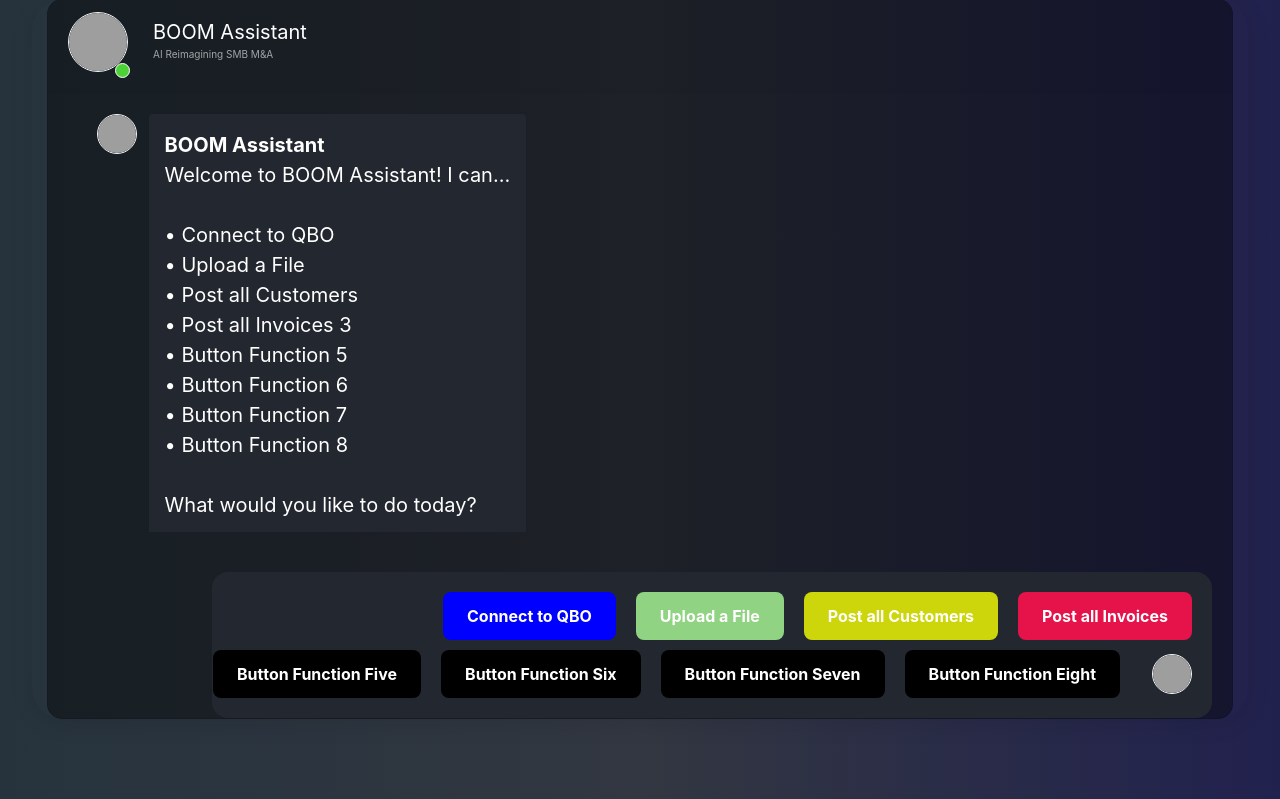
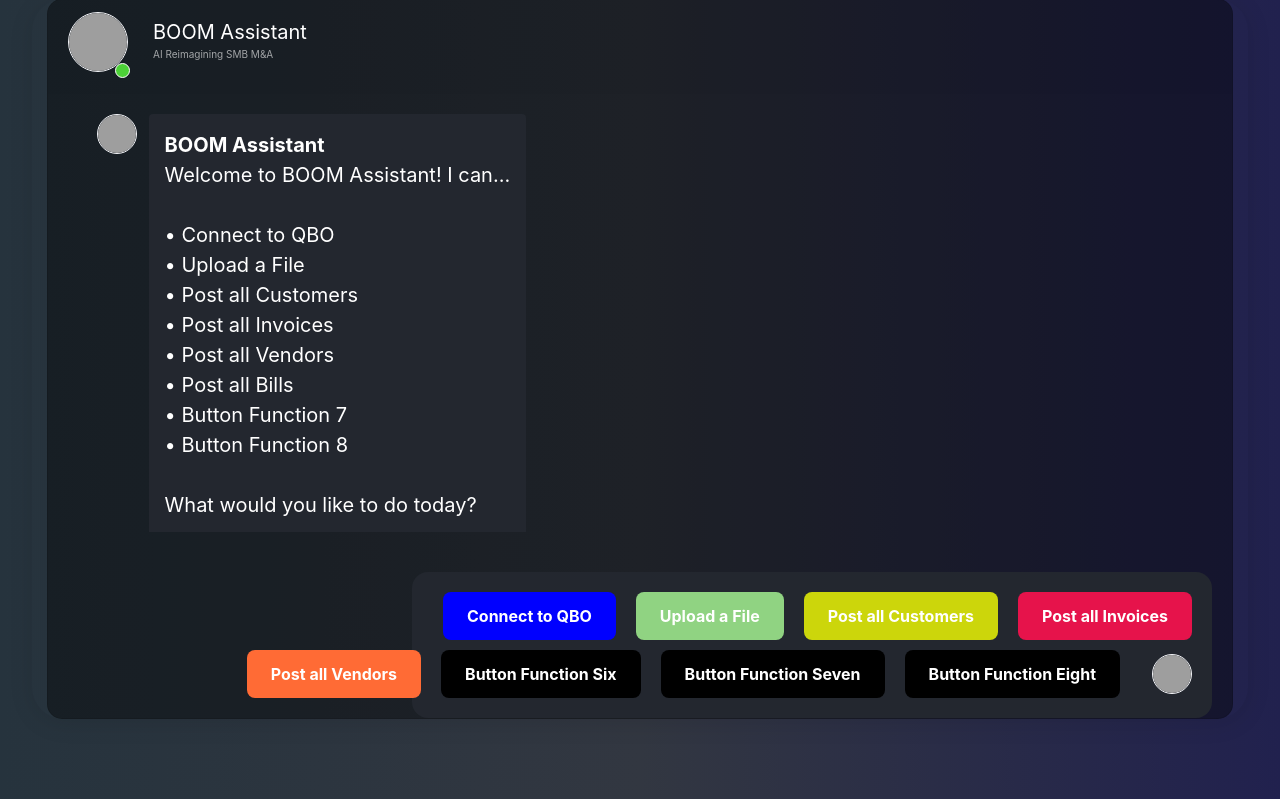
Before and after one commit to sfroning88/Boom-0007, a Flask app: page / in a window 1280 px wide. Shown: the part 17-816 px from the top of the page. Run offline with Flask 3, Linux system fonts and the light colour scheme; some libraries are stand-ins or nearby versions; grey boxes are pictures that could not be loaded.

Commit message:
Update chat.html
MVP version

```diff
--- a/templates/chat.html
+++ b/templates/chat.html
@@ -66,16 +66,16 @@
                         • Connect to QBO<br>
                         • Upload a File<br>
                         • Post all Customers<br>
-                        • Post all Invoices 3<br>
-                        • Button Function 5<br>
-                        • Button Function 6<br>
+                        • Post all Invoices<br>
+                        • Post all Vendors<br>
+                        • Post all Bills<br>
                         • Button Function 7<br>
                         • Button Function 8<br><br>
                         What would you like to do today?
                       </div>
                     </div>
                   </div>
-                  <div id="action-buttons" style="width: 100%; max-width: 1000px; display: flex; flex-direction: column; gap: 0.5em; background: #23272f; border-radius: 16px; padding: 1em; justify-content: flex-end; margin-left: auto;">
+                  <div id="action-buttons" style="width: 100%; max-width: 800px; display: flex; flex-direction: column; gap: 0.5em; background: #23272f; border-radius: 16px; padding: 1em; justify-content: flex-end; margin-left: auto;">
                     <div style="display: flex; gap: 1em; justify-content: flex-end; align-items: center;">
                       <button id="CONNECT_QBO" class="btn btn-primary" style="margin: 0; background: #0000ff; border: none; padding: 12px 24px; border-radius: 8px; color: white; font-weight: bold;">Connect to QBO</button>
                       <button id="UPLOAD_FILE" class="btn btn-primary" style="margin: 0; background: #90d382; border: none; padding: 12px 24px; border-radius: 8px; color: white; font-weight: bold;">Upload a File</button>
@@ -83,7 +83,7 @@
                       <button id="POST_INVOICES" class="btn btn-primary" style="margin: 0; background: #e6134b; border: none; padding: 12px 24px; border-radius: 8px; color: white; font-weight: bold;">Post all Invoices</button>
                     </div>
                     <div style="display: flex; gap: 1em; justify-content: flex-end; align-items: center;">
-                      <button id="BUTTON_FUNCTION_FIVE" class="btn btn-primary" style="margin: 0; background: #000000; border: none; padding: 12px 24px; border-radius: 8px; color: white; font-weight: bold;">Button Function Five</button>
+                      <button id="POST_VENDORS" class="btn btn-primary" style="margin: 0; background: #ff6b35; border: none; padding: 12px 24px; border-radius: 8px; color: white; font-weight: bold;">Post all Vendors</button>
                       <button id="BUTTON_FUNCTION_SIX" class="btn btn-primary" style="margin: 0; background: #000000; border: none; padding: 12px 24px; border-radius: 8px; color: white; font-weight: bold;">Button Function Six</button>
                       <button id="BUTTON_FUNCTION_SEVEN" class="btn btn-primary" style="margin: 0; background: #000000; border: none; padding: 12px 24px; border-radius: 8px; color: white; font-weight: bold;">Button Function Seven</button>
                       <button id="BUTTON_FUNCTION_EIGHT" class="btn btn-primary" style="margin: 0; background: #000000; border: none; padding: 12px 24px; border-radius: 8px; color: white; font-weight: bold;">Button Function Eight</button>
@@ -194,9 +194,9 @@
           $('#action-buttons').html(
             '<form id="uploadForm" enctype="multipart/form-data" method="POST" action="/UPLOAD_FILE" style="width: 100%; max-width: 800px; display: flex; align-items: center; gap: 1em; background: #23272f; border-radius: 16px; padding: 1em; justify-content: flex-end; margin-left: auto;">' +
               '<div class="form-group mb-0" style="flex: 1;">' +
-                '<input type="file" id="file" name="file" accept=".csv,.xls,.xlsx" class="form-control-file" required style="color: #fff;">' +
+                '<input type="file" id="file" name="file" accept=".csv,.xls,.xlsx" class="form-control-file" required style="color: #fff; font-size: 1.25rem; font-weight: bold;">' +
               '</div>' +
-              '<button type="submit" class="btn btn-primary" style="margin: 0; background: #90d382; border: none; padding: 12px 24px; border-radius: 8px; color: white; font-weight: bold;">Upload</button>' +
+              '<button type="submit" class="btn btn-primary" style="margin: 0; background: #90d382; border: none; padding: 12px 24px; border-radius: 8px; color: white; font-weight: bold; font-size: 1.25rem;">Upload</button>' +
               '<div class="img_cont_msg" style="margin-left: 12px;">' +
                 '<img src="https://i.ibb.co/d5b84Xw/Untitled-design.png" class="rounded-circle user_img_msg" style="width: 40px; height: 40px; object-fit: cover;">' +
               '</div>' +
@@ -267,8 +267,8 @@
                     '<button id="POST_INVOICES" class="btn btn-primary" style="margin: 0; background: #e6134b; border: none; padding: 12px 24px; border-radius: 8px; color: white; font-weight: bold;">Post all Invoices</button>' +
                   '</div>' +
                   '<div style="display: flex; gap: 1em; justify-content: flex-end; align-items: center;">' +
-                    '<button id="BUTTON_FUNCTION_FIVE" class="btn btn-primary" style="margin: 0; background: #000000; border: none; padding: 12px 24px; border-radius: 8px; color: white; font-weight: bold;">Button Function Five</button>' +
-                    '<button id="BUTTON_FUNCTION_SIX" class="btn btn-primary" style="margin: 0; background: #000000; border: none; padding: 12px 24px; border-radius: 8px; color: white; font-weight: bold;">Button Function Six</button>' +
+                    '<button id="POST_VENDORS" class="btn btn-primary" style="margin: 0; background: #ff6b35; border: none; padding: 12px 24px; border-radius: 8px; color: white; font-weight: bold;">Post all Vendors</button>' +
+                    '<button id="POST_BILLS" class="btn btn-primary" style="margin: 0; background: #8b4513; border: none; padding: 12px 24px; border-radius: 8px; color: white; font-weight: bold;">Post all Bills</button>' +
                     '<button id="BUTTON_FUNCTION_SEVEN" class="btn btn-primary" style="margin: 0; background: #000000; border: none; padding: 12px 24px; border-radius: 8px; color: white; font-weight: bold;">Button Function Seven</button>' +
                     '<button id="BUTTON_FUNCTION_EIGHT" class="btn btn-primary" style="margin: 0; background: #000000; border: none; padding: 12px 24px; border-radius: 8px; color: white; font-weight: bold;">Button Function Eight</button>' +
                     '<div class="img_cont_msg" style="margin-left: 12px;">' +
@@ -292,8 +292,8 @@
                     '<button id="POST_INVOICES" class="btn btn-primary" style="margin: 0; background: #e6134b; border: none; padding: 12px 24px; border-radius: 8px; color: white; font-weight: bold;">Post all Invoices</button>' +
                   '</div>' +
                   '<div style="display: flex; gap: 1em; justify-content: flex-end; align-items: center;">' +
-                    '<button id="BUTTON_FUNCTION_FIVE" class="btn btn-primary" style="margin: 0; background: #000000; border: none; padding: 12px 24px; border-radius: 8px; color: white; font-weight: bold;">Button Function Five</button>' +
-                    '<button id="BUTTON_FUNCTION_SIX" class="btn btn-primary" style="margin: 0; background: #000000; border: none; padding: 12px 24px; border-radius: 8px; color: white; font-weight: bold;">Button Function Six</button>' +
+                    '<button id="POST_VENDORS" class="btn btn-primary" style="margin: 0; background: #ff6b35; border: none; padding: 12px 24px; border-radius: 8px; color: white; font-weight: bold;">Post all Vendors</button>' +
+                    '<button id="POST_BILLS" class="btn btn-primary" style="margin: 0; background: #8b4513; border: none; padding: 12px 24px; border-radius: 8px; color: white; font-weight: bold;">Post all Bills</button>' +
                     '<button id="BUTTON_FUNCTION_SEVEN" class="btn btn-primary" style="margin: 0; background: #000000; border: none; padding: 12px 24px; border-radius: 8px; color: white; font-weight: bold;">Button Function Seven</button>' +
                     '<button id="BUTTON_FUNCTION_EIGHT" class="btn btn-primary" style="margin: 0; background: #000000; border: none; padding: 12px 24px; border-radius: 8px; color: white; font-weight: bold;">Button Function Eight</button>' +
                     '<div class="img_cont_msg" style="margin-left: 12px;">' +
@@ -364,6 +364,54 @@
           });
         });
 
+        $('#POST_VENDORS').off('click').on('click', function() {
+          chatCounter++;
+          var currentChatId = 'call-status-' + chatCounter;
+
+          // Show user message bubble
+          $('#chat-messages').append(
+            '<div class="d-flex mb-3 justify-content-end">' +
+              '<div class="p-3 rounded" style="background: #ff6b35; color: #fff; border-radius: 16px 16px 4px 16px; max-width: 80%;">' +
+                '<span style="font-weight: bold;">You</span><br>' +
+                'Post all Vendors' +
+              '</div>' +
+              '<div class="img_cont_msg" style="margin-left: 12px;">' +
+                '<img src="https://i.ibb.co/d5b84Xw/Untitled-design.png" class="rounded-circle user_img_msg" style="width: 40px; height: 40px; object-fit: cover;">' +
+              '</div>' +
+            '</div>'
+          );
+
+          // Show bot response
+          var botBubble = $('<div class="d-flex mb-3">' +
+            '<div class="img_cont_msg" style="margin-right: 12px;">' +
+              '<img src="https://media.licdn.com/dms/image/v2/D560BAQHK10HmqRh1rQ/company-logo_200_200/company-logo_200_200/0/1701815665068/wealthboom_logo?e=1755129600&v=beta&t=0RhPS_izHlCe2NRvKtO7mgT7LXo6T87muFlK-HR_noE" class="rounded-circle user_img_msg" style="width: 40px; height: 40px; object-fit: cover;">' +
+            '</div>' +
+            '<div class="p-3 rounded" style="background: #23272f; color: #fff; border-radius: 16px 16px 16px 4px; max-width: 80%;">' +
+              '<b>BOOM Assistant</b><br><span id="' + currentChatId + '">Posting all vendors...</span>' +
+            '</div>' +
+          '</div>');
+          $('#chat-messages').append(botBubble);
+
+          // Scroll to bottom
+          scrollToBottom();
+
+          // POST VENDORS
+          $.ajax({
+            url: '/POST_VENDORS',
+            type: 'POST',
+            success: function (data) {
+              if (data.success) {
+                $('#' + currentChatId).html('<span style="color: limegreen;">Post Vendors success!</span>');
+              } else {
+                $('#' + currentChatId).html('<span style="color: red;">Post Vendors failure.</span>');
+              }
+            },
+            error: function () {
+              $('#' + currentChatId).html('<span style="color: red;">Post Vendors error.</span>');
+            }
+          });
+        });
+
         $('#POST_INVOICES').off('click').on('click', function() {
           chatCounter++;
           var currentChatId = 'call-status-' + chatCounter;
@@ -412,16 +460,18 @@
           });
         });
 
-        $('#BUTTON_FUNCTION_FIVE').off('click').on('click', function() {
+
+
+        $('#POST_BILLS').off('click').on('click', function() {
           chatCounter++;
           var currentChatId = 'call-status-' + chatCounter;
 
           // Show user message bubble
           $('#chat-messages').append(
             '<div class="d-flex mb-3 justify-content-end">' +
-              '<div class="p-3 rounded" style="background: #000000; color: #fff; border-radius: 16px 16px 4px 16px; max-width: 80%;">' +
+              '<div class="p-3 rounded" style="background: #8b4513; color: #fff; border-radius: 16px 16px 4px 16px; max-width: 80%;">' +
                 '<span style="font-weight: bold;">You</span><br>' +
-                'Button Function Five' +
+                'Post all Bills' +
               '</div>' +
               '<div class="img_cont_msg" style="margin-left: 12px;">' +
                 '<img src="https://i.ibb.co/d5b84Xw/Untitled-design.png" class="rounded-circle user_img_msg" style="width: 40px; height: 40px; object-fit: cover;">' +
@@ -435,7 +485,7 @@
               '<img src="https://media.licdn.com/dms/image/v2/D560BAQHK10HmqRh1rQ/company-logo_200_200/company-logo_200_200/0/1701815665068/wealthboom_logo?e=1755129600&v=beta&t=0RhPS_izHlCe2NRvKtO7mgT7LXo6T87muFlK-HR_noE" class="rounded-circle user_img_msg" style="width: 40px; height: 40px; object-fit: cover;">' +
             '</div>' +
             '<div class="p-3 rounded" style="background: #23272f; color: #fff; border-radius: 16px 16px 16px 4px; max-width: 80%;">' +
-              '<b>BOOM Assistant</b><br><span id="' + currentChatId + '">Loading button function five...</span>' +
+              '<b>BOOM Assistant</b><br><span id="' + currentChatId + '">Posting all bills...</span>' +
             '</div>' +
           '</div>');
           $('#chat-messages').append(botBubble);
@@ -443,67 +493,19 @@
           // Scroll to bottom
           scrollToBottom();
 
-          // BUTTON FUNCTION FIVE
+          // POST BILLS
           $.ajax({
-            url: '/BUTTON_FUNCTION_FIVE',
+            url: '/POST_BILLS',
             type: 'POST',
             success: function (data) {
               if (data.success) {
-                $('#' + currentChatId).html('<span style="color: limegreen;">Button Function Five success!</span>');
+                $('#' + currentChatId).html('<span style="color: limegreen;">Post Bills success!</span>');
               } else {
-                $('#' + currentChatId).html('<span style="color: red;">Button Function Five failure.</span>');
+                $('#' + currentChatId).html('<span style="color: red;">Post Bills failure.</span>');
               }
             },
             error: function () {
-              $('#' + currentChatId).html('<span style="color: red;">Button Function Five error.</span>');
-            }
-          });
-        });
-
-        $('#BUTTON_FUNCTION_SIX').off('click').on('click', function() {
-          chatCounter++;
-          var currentChatId = 'call-status-' + chatCounter;
-
-          // Show user message bubble
-          $('#chat-messages').append(
-            '<div class="d-flex mb-3 justify-content-end">' +
-              '<div class="p-3 rounded" style="background: #000000; color: #fff; border-radius: 16px 16px 4px 16px; max-width: 80%;">' +
-                '<span style="font-weight: bold;">You</span><br>' +
-                'Button Function Six' +
-              '</div>' +
-              '<div class="img_cont_msg" style="margin-left: 12px;">' +
-                '<img src="https://i.ibb.co/d5b84Xw/Untitled-design.png" class="rounded-circle user_img_msg" style="width: 40px; height: 40px; object-fit: cover;">' +
-              '</div>' +
-            '</div>'
-          );
-
-          // Show bot response
-          var botBubble = $('<div class="d-flex mb-3">' +
-            '<div class="img_cont_msg" style="margin-right: 12px;">' +
-              '<img src="https://media.licdn.com/dms/image/v2/D560BAQHK10HmqRh1rQ/company-logo_200_200/company-logo_200_200/0/1701815665068/wealthboom_logo?e=1755129600&v=beta&t=0RhPS_izHlCe2NRvKtO7mgT7LXo6T87muFlK-HR_noE" class="rounded-circle user_img_msg" style="width: 40px; height: 40px; object-fit: cover;">' +
-            '</div>' +
-            '<div class="p-3 rounded" style="background: #23272f; color: #fff; border-radius: 16px 16px 16px 4px; max-width: 80%;">' +
-              '<b>BOOM Assistant</b><br><span id="' + currentChatId + '">Loading button function six...</span>' +
-            '</div>' +
-          '</div>');
-          $('#chat-messages').append(botBubble);
-
-          // Scroll to bottom
-          scrollToBottom();
-
-          // BUTTON FUNCTION SIX
-          $.ajax({
-            url: '/BUTTON_FUNCTION_SIX',
-            type: 'POST',
-            success: function (data) {
-              if (data.success) {
-                $('#' + currentChatId).html('<span style="color: limegreen;">Button Function Six success!</span>');
-              } else {
-                $('#' + currentChatId).html('<span style="color: red;">Button Function Six failure.</span>');
-              }
-            },
-            error: function () {
-              $('#' + currentChatId).html('<span style="color: red;">Button Function Six error.</span>');
+              $('#' + currentChatId).html('<span style="color: red;">Post Bills error.</span>');
             }
           });
         });
```
